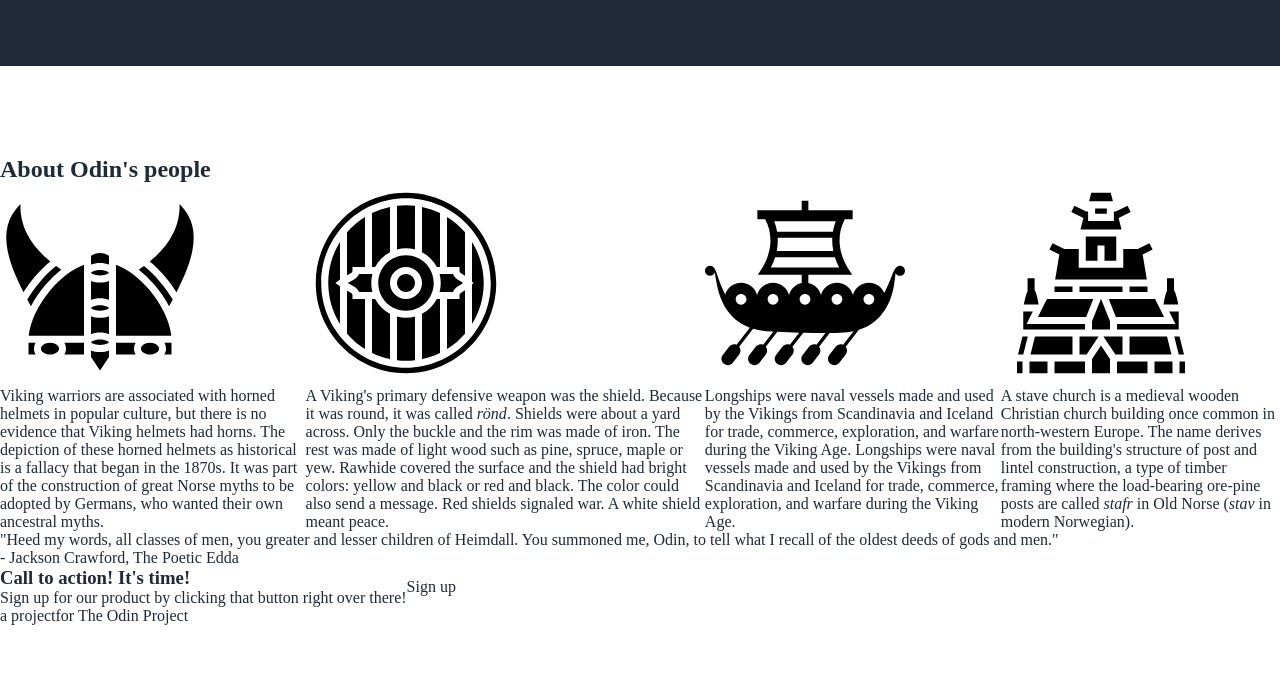
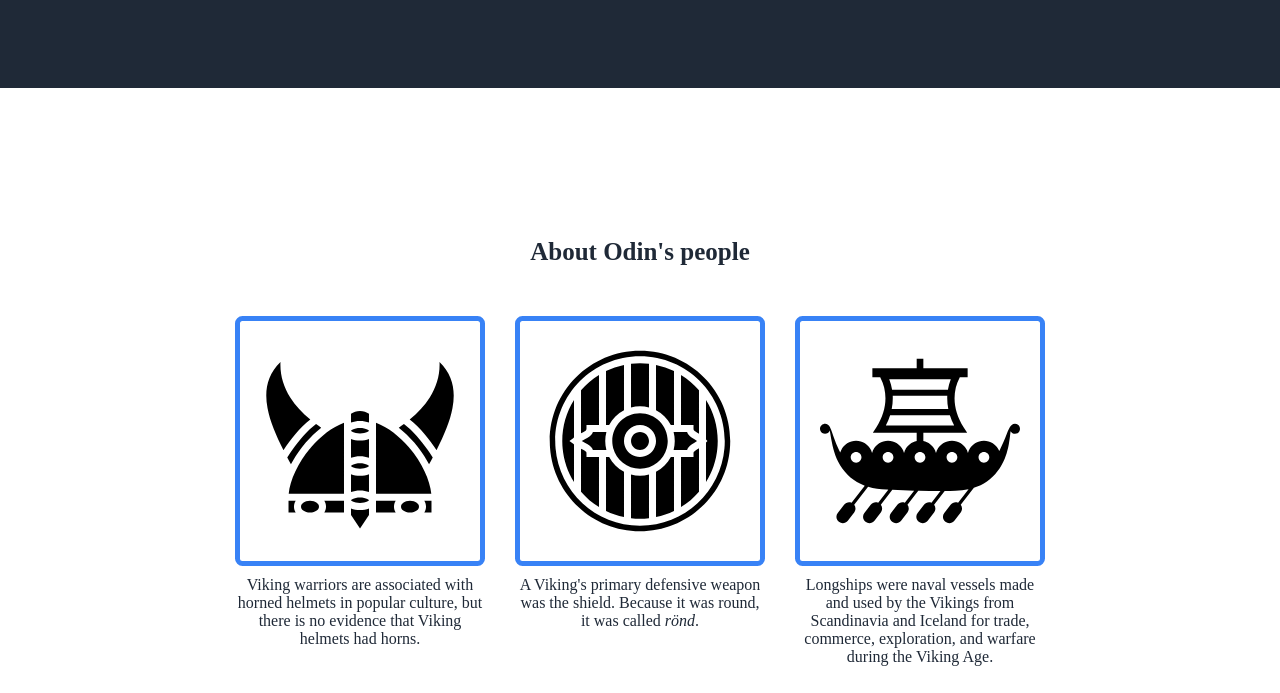
Before and after one commit to makia014/odin-landing-page, a plain HTML site: page index.html in a window 1280 px wide. Shown: the part 568-1261 px from the top of the page. Before the commit the page ends 1193 px from the top, so only its background shows below. Drawn offline with Linux system fonts and the light colour scheme.

Commit message:
Shorten text and style cards section

```diff
--- a/index.html
+++ b/index.html
@@ -58,22 +58,13 @@
             <p>
               Viking warriors are associated with horned helmets in popular
               culture, but there is no evidence that Viking helmets had horns.
-              The depiction of these horned helmets as historical is a fallacy
-              that began in the 1870s. It was part of the construction of great
-              Norse myths to be adopted by Germans, who wanted their own
-              ancestral myths.
             </p>
           </div>
           <div class="card">
             <img src="./images/card2.svg" alt="viking shield" width="200" />
             <p>
               A Viking's primary defensive weapon was the shield. Because it was
-              round, it was called <i>rönd</i>. Shields were about a yard
-              across. Only the buckle and the rim was made of iron. The rest was
-              made of light wood such as pine, spruce, maple or yew. Rawhide
-              covered the surface and the shield had bright colors: yellow and
-              black or red and black. The color could also send a message. Red
-              shields signaled war. A white shield meant peace.
+              round, it was called <i>rönd</i>.
             </p>
           </div>
           <div class="card">
@@ -81,19 +72,14 @@
             <p>
               Longships were naval vessels made and used by the Vikings from
               Scandinavia and Iceland for trade, commerce, exploration, and
-              warfare during the Viking Age. Longships were naval vessels made
-              and used by the Vikings from Scandinavia and Iceland for trade,
-              commerce, exploration, and warfare during the Viking Age.
+              warfare during the Viking Age.
             </p>
           </div>
           <div class="card">
             <img src="./images/card4.svg" alt="viking church" width="200" />
             <p>
               A stave church is a medieval wooden Christian church building once
-              common in north-western Europe. The name derives from the
-              building's structure of post and lintel construction, a type of
-              timber framing where the load-bearing ore-pine posts are called
-              <i>stafr</i> in Old Norse (<i>stav</i> in modern Norwegian).
+              common in north-western Europe.
             </p>
           </div>
         </div>
--- a/style.css
+++ b/style.css
@@ -81,7 +81,6 @@ div.hero {
 
   gap: 4rem;
   padding: 15rem 10% 10rem;
-  margin-bottom: 9rem;
 }
 
 h1 {
@@ -131,6 +130,47 @@ h1 {
   height: auto;
 }
 
+/* FEATURES */
+
+.cards {
+  padding: 15rem 10% 10rem;
+}
+
+h2 {
+  font-size: 2.5rem;
+  text-align: center;
+
+  margin-bottom: 5rem;
+}
+
+.cards-container {
+  display: flex;
+  flex-wrap: wrap;
+  align-items: flex-start;
+  justify-content: center;
+  gap: 3rem;
+}
+
+.card {
+  width: 20rem;
+  display: flex;
+  flex-direction: column;
+  justify-content: center;
+  align-items: center;
+  gap: 1rem;
+
+  text-align: center;
+}
+
+.card img {
+  width: 100%;
+  height: auto;
+  padding: 2rem;
+
+  border: 5px solid var(--accent);
+  border-radius: 0.75rem;
+}
+
 @media only screen and (min-width: 550px) {
   .nav ul {
     flex-direction: row;
@@ -167,4 +207,12 @@ h1 {
 
     flex: 1 11 auto;
   }
+
+  h1 {
+    font-size: 4.8rem;
+  }
+
+  .card {
+    width: 25rem;
+  }
 }
```
